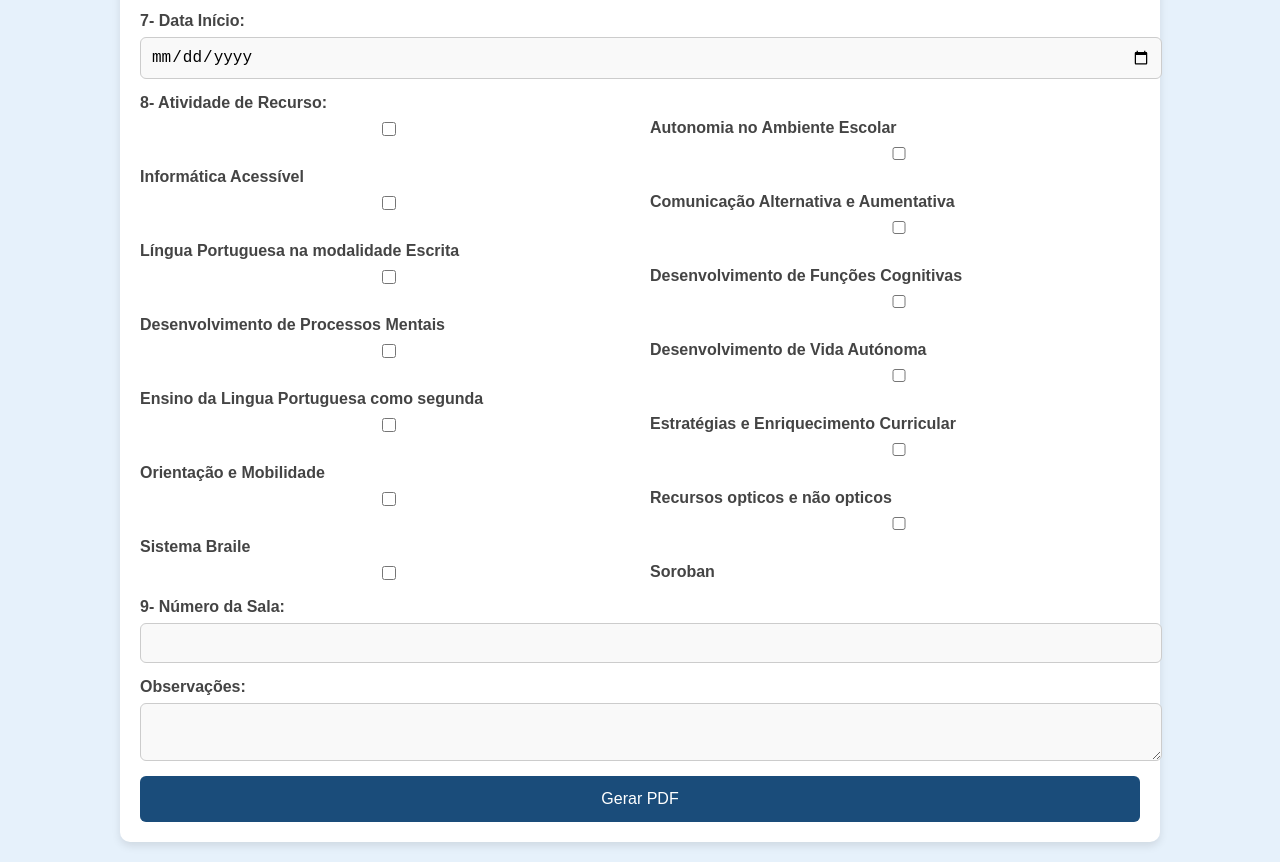
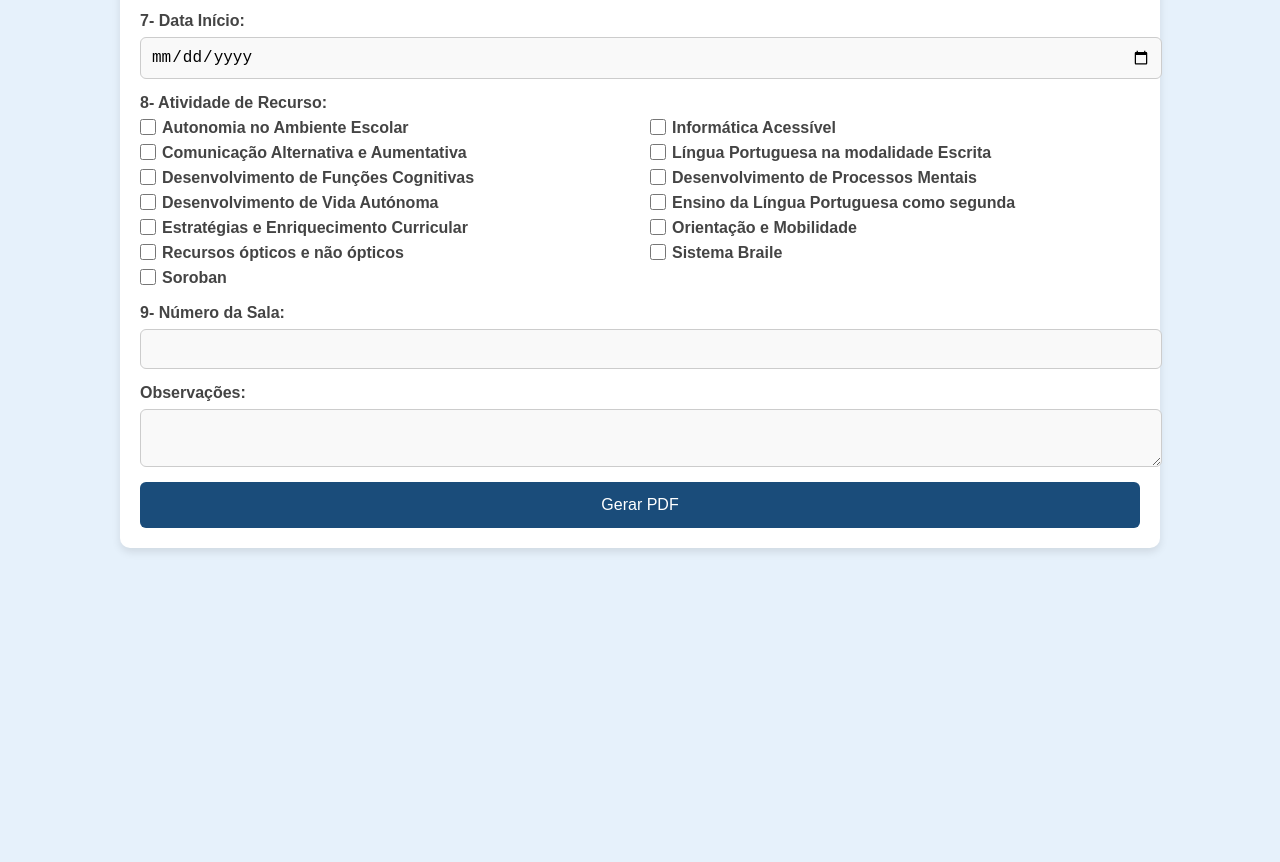
Before and after one commit to ericknicolau1/ColetaClasse, a plain HTML site: page index.html in a window 1280 px wide. Shown: the part 1215-2077 px from the top of the page. After the commit the page ends 1783 px from the top, so only its background shows below. Drawn offline with nearby package versions, Linux system fonts and the light colour scheme.

Commit message:
Update index.html

```diff
--- a/index.html
+++ b/index.html
@@ -101,32 +101,58 @@
             <div class="form-row">
                 <label>8- Atividade de Recurso:</label>
                 <div class="checkbox-group">
+                    <div class="checkbox-container">
                         <input type="checkbox" id="autonomiaAmbienteEscolar" name="atividadeRecurso" value="Autonomia no Ambiente Escolar">
-                    <label for="autonomiaAmbienteEscolar">Autonomia no Ambiente Escolar</label><br>
+                        <label for="autonomiaAmbienteEscolar">Autonomia no Ambiente Escolar</label>
+                    </div>
+                    <div class="checkbox-container">
                         <input type="checkbox" id="informaticaAcessivel" name="atividadeRecurso" value="Informática Acessível">
-                    <label for="informaticaAcessivel">Informática Acessível</label><br>
+                        <label for="informaticaAcessivel">Informática Acessível</label>
+                    </div>
+                    <div class="checkbox-container">
                         <input type="checkbox" id="comunicacaoAlternativa" name="atividadeRecurso" value="Comunicação Alternativa e Aumentativa">
-                    <label for="comunicacaoAlternativa">Comunicação Alternativa e Aumentativa</label><br>
+                        <label for="comunicacaoAlternativa">Comunicação Alternativa e Aumentativa</label>
+                    </div>
+                    <div class="checkbox-container">
                         <input type="checkbox" id="linguaPortuguesaEscrita" name="atividadeRecurso" value="Língua Portuguesa na modalidade Escrita">
-                    <label for="linguaPortuguesaEscrita">Língua Portuguesa na modalidade Escrita</label><br>
+                        <label for="linguaPortuguesaEscrita">Língua Portuguesa na modalidade Escrita</label>
+                    </div>
+                    <div class="checkbox-container">
                         <input type="checkbox" id="funcoesCognitivas" name="atividadeRecurso" value="Desenvolvimento de Funções Cognitivas">
-                    <label for="funcoesCognitivas">Desenvolvimento de Funções Cognitivas</label><br>
+                        <label for="funcoesCognitivas">Desenvolvimento de Funções Cognitivas</label>
+                    </div>
+                    <div class="checkbox-container">
                         <input type="checkbox" id="processosMentais" name="atividadeRecurso" value="Desenvolvimento de Processos Mentais">
-                    <label for="processosMentais">Desenvolvimento de Processos Mentais</label><br>
-                     <input type="checkbox" id="vidaAutonoma" name="atividadeRecurso"value="Desenvolvimento de Vida Autónoma">
-                     <label for="vidaAutonoma">Desenvolvimento de Vida Autónoma</label><br>
-                      <input type="checkbox" id="linguaPortuguesaSegunda" name="atividadeRecurso" value="Ensino da Lingua Portuguesa como segunda">
-                     <label for="linguaPortuguesaSegunda">Ensino da Lingua Portuguesa como segunda</label><br>
+                        <label for="processosMentais">Desenvolvimento de Processos Mentais</label>
+                    </div>
+                    <div class="checkbox-container">
+                        <input type="checkbox" id="vidaAutonoma" name="atividadeRecurso" value="Desenvolvimento de Vida Autónoma">
+                        <label for="vidaAutonoma">Desenvolvimento de Vida Autónoma</label>
+                    </div>
+                    <div class="checkbox-container">
+                        <input type="checkbox" id="linguaPortuguesaSegunda" name="atividadeRecurso" value="Ensino da Língua Portuguesa como segunda">
+                        <label for="linguaPortuguesaSegunda">Ensino da Língua Portuguesa como segunda</label>
+                    </div>
+                    <div class="checkbox-container">
                         <input type="checkbox" id="estrategiasEnriquecimento" name="atividadeRecurso" value="Estratégias e Enriquecimento Curricular">
-                     <label for="estrategiasEnriquecimento">Estratégias e Enriquecimento Curricular</label><br>
+                        <label for="estrategiasEnriquecimento">Estratégias e Enriquecimento Curricular</label>
+                    </div>
+                    <div class="checkbox-container">
                         <input type="checkbox" id="orientacaoMobilidade" name="atividadeRecurso" value="Orientação e Mobilidade">
-                     <label for="orientacaoMobilidade">Orientação e Mobilidade</label><br>
-                      <input type="checkbox" id="recursosOpticos" name="atividadeRecurso" value="Recursos opticos e não opticos">
-                     <label for="recursosOpticos">Recursos opticos e não opticos</label><br>
+                        <label for="orientacaoMobilidade">Orientação e Mobilidade</label>
+                    </div>
+                    <div class="checkbox-container">
+                        <input type="checkbox" id="recursosOpticos" name="atividadeRecurso" value="Recursos ópticos e não ópticos">
+                        <label for="recursosOpticos">Recursos ópticos e não ópticos</label>
+                    </div>
+                    <div class="checkbox-container">
                         <input type="checkbox" id="sistemaBraile" name="atividadeRecurso" value="Sistema Braile">
-                     <label for="sistemaBraile">Sistema Braile</label><br>
+                        <label for="sistemaBraile">Sistema Braile</label>
+                    </div>
+                    <div class="checkbox-container">
                         <input type="checkbox" id="soroban" name="atividadeRecurso" value="Soroban">
                         <label for="soroban">Soroban</label>
+                    </div>
                 </div>
             </div>
              <div class="form-row">
```
Lines whose indentation alone changed are shown as unchanged.
